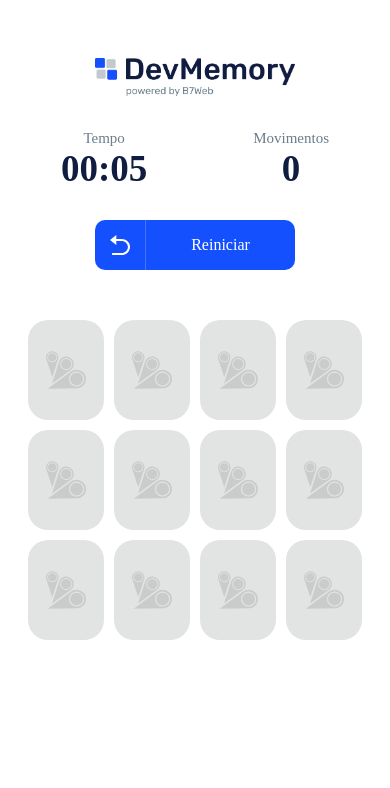
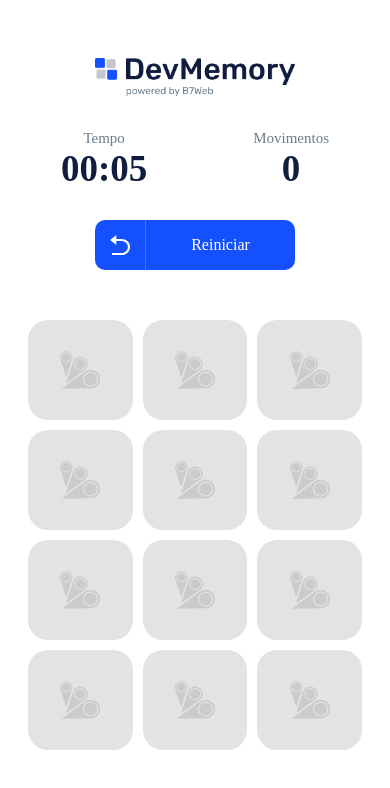
Before and after one commit to divinityMaker/memory-game-reactjs, a React (Vite) app: page / in a window 390 px wide. Shown: the top 788 px of the page. Built offline with nearby package versions, Linux system fonts and the light colour scheme.

Commit message:
feat: add responsive layout

```diff
--- a/src/app.styles.ts
+++ b/src/app.styles.ts
@@ -54,4 +54,8 @@
     display: grid;
     grid-template-columns: repeat(4, 1fr);
     gap: 10px;
+
+    @media (max-width: 750px) {
+        grid-template-columns: repeat(3, 1fr);
+    }
 `
```
